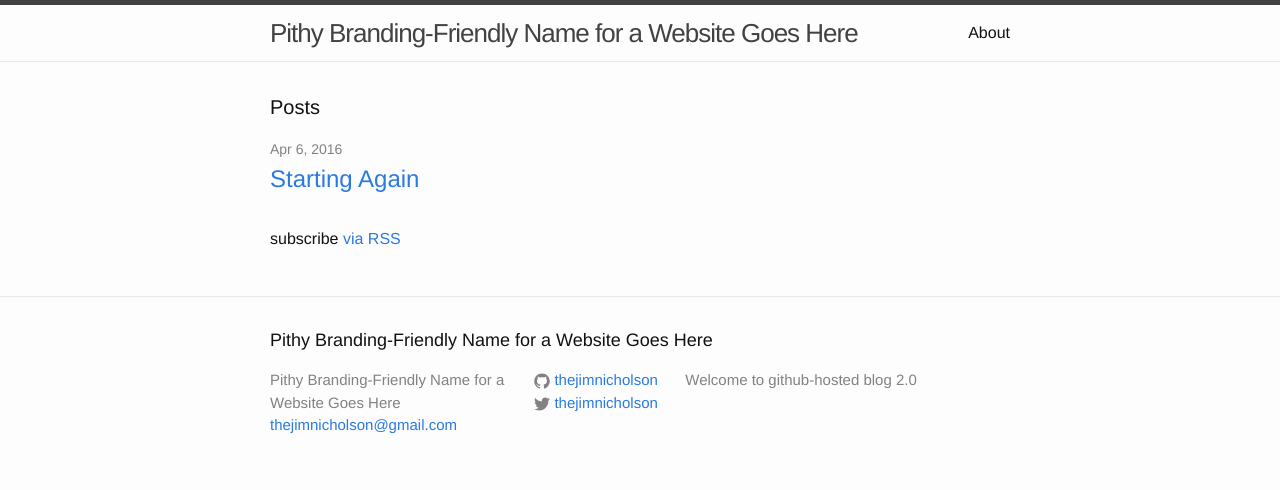
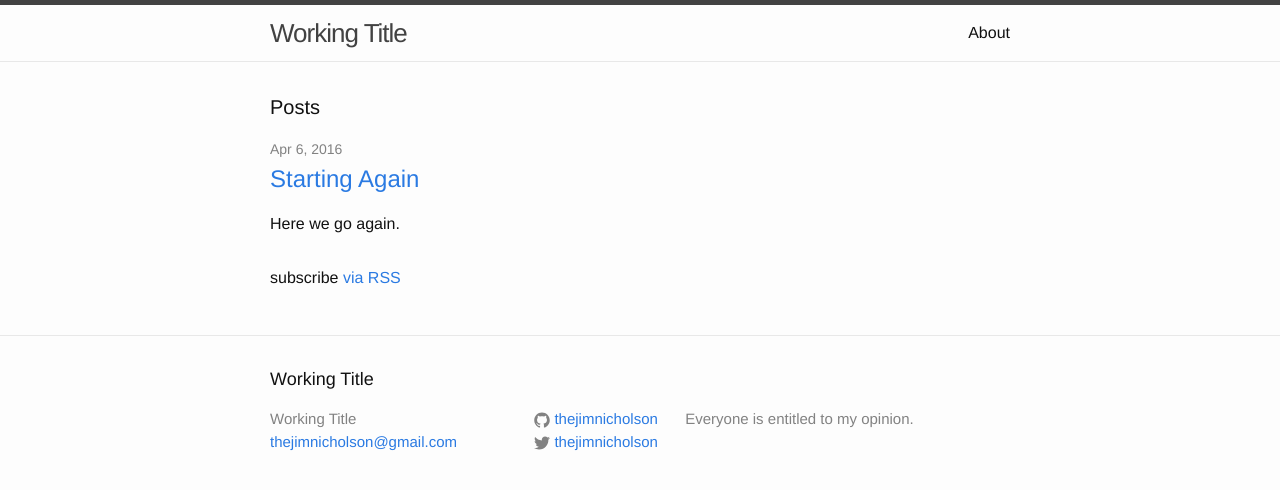
Before and after one commit to thejimnicholson/thejimnicholson.github.io, a Jekyll site: the page built from index.html, in a window 1280 px wide. Shown: the top 490 px of the page. Built offline with Jekyll 4.4.1, drawn with Linux system fonts in a browser that asks for light colours.

Commit message:
change name

```diff
--- a/_config.yml
+++ b/_config.yml
@@ -6,10 +6,10 @@
 # 'jekyll serve'. If you change this file, please restart the server process.
 
 # Site settings
-title: Pithy Branding-Friendly Name for a Website Goes Here
+title: Working Title
 email: thejimnicholson@gmail.com
 description: > # this means to ignore newlines until "baseurl"
-  Welcome to github-hosted blog 2.0
+  Everyone is entitled to my opinion.
 baseurl: "" # the subpath of your site, e.g. /blog
 url: "http://thejimnicholson.github.io" # the base hostname & protocol for your site
 twitter_username: thejimnicholson
--- a/index.html
+++ b/index.html
@@ -14,6 +14,7 @@ layout: default
         <h2>
           <a class="post-link" href="{{ post.url | prepend: site.baseurl }}">{{ post.title }}</a>
         </h2>
+	{{ post.excerpt | remove: '<p>' | remove: '</p>' }}
       </li>
     {% endfor %}
   </ul>
```
